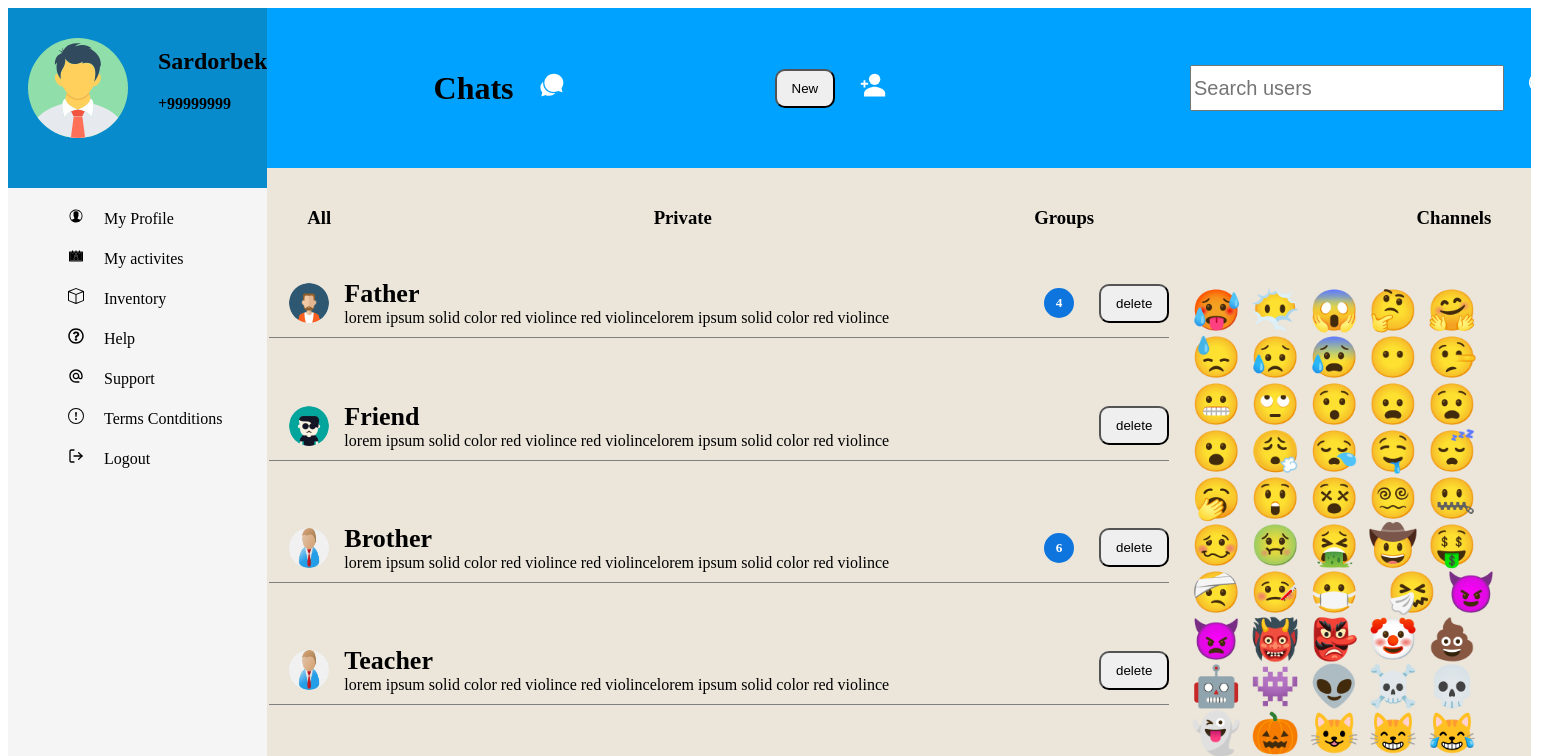
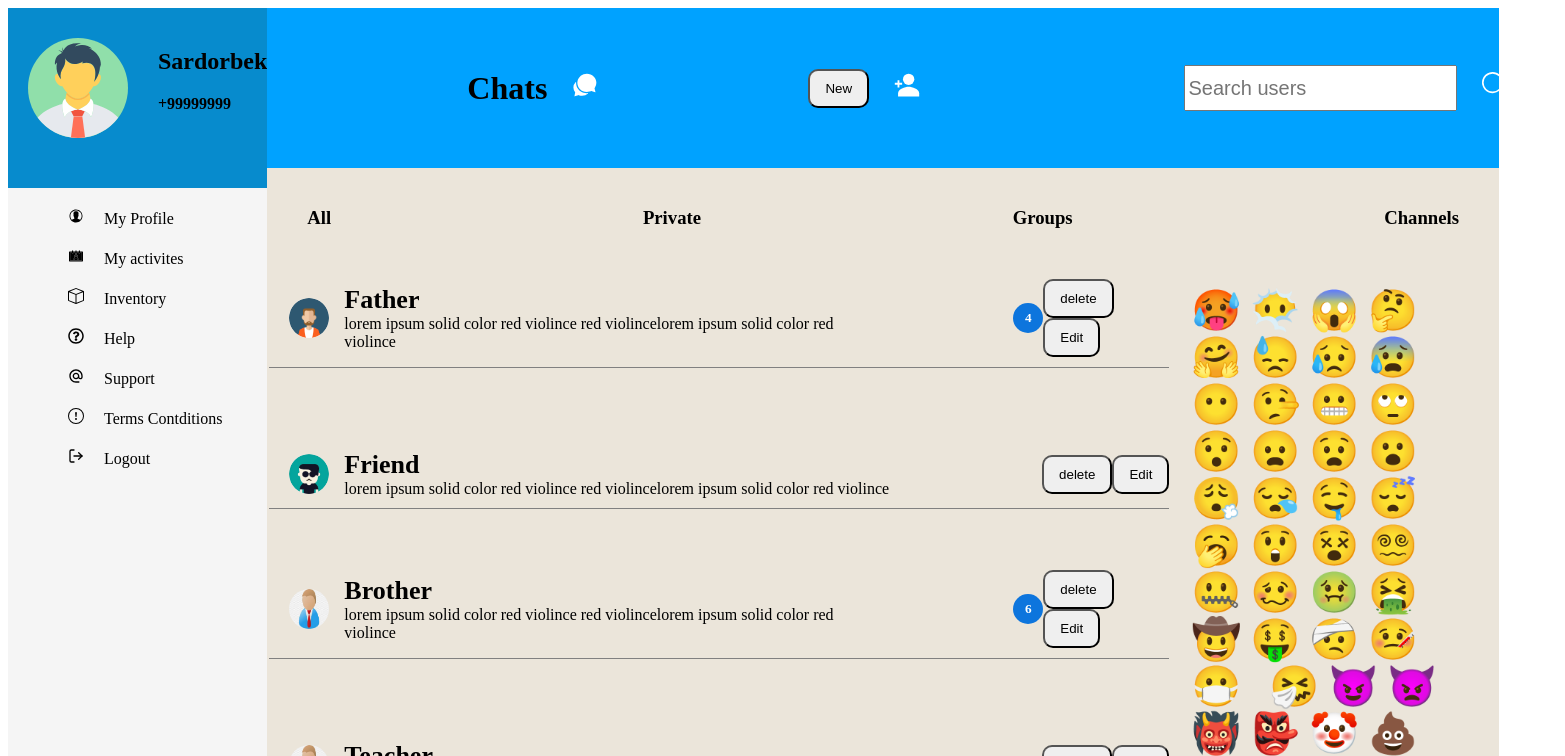
Before and after one commit to NizamovSardorbek/telegram, a React (Create React App) app: page / in a window 1280 px wide. Shown: the top 756 px of the page, 1565 px wide, since content can reach past the window. Built offline with nearby package versions, Linux system fonts and the light colour scheme.

Commit message:
props with searchs

```diff
--- a/src/App.jsx
+++ b/src/App.jsx
@@ -42,7 +42,7 @@ export default function App() {
   const [openInput, setOpenInput] = useState(false);
   const [inputValue, setInputValue] = useState("");
   const [searchval, setSearchval] = useState("");
-  console.log({ searchval });
+  const [select, setSelect] = useState("");
 
   const OpenModal = () => {
     setModal(!modal);
@@ -90,9 +90,14 @@ export default function App() {
     setData(newData);
   };
   const onSearch = () => {
-    let res = data.filter((val) => val.name.toLowerCase().includes(searchval.toLowerCase()));
+    let res = data.filter((val) =>
+      val.name.toLowerCase().includes(searchval.toLowerCase())
+    );
     setData(res);
   };
+  const onEdit = (vals) => {
+  };
+  console.log(select);
   return (
     <Container>
       <Sidebar open={open}>
@@ -222,6 +227,7 @@ export default function App() {
         </Chats>
         {openInput ? (
           <InputAdd
+          widthh= "700px"
             value={inputValue}
             placeholder="Add user"
             type="text"
@@ -260,7 +266,10 @@ export default function App() {
                         )}
                       </div>
                     </div>
-                    <Button onClick={() => onDelete(value.id)}>delete</Button>
+                    <div>
+                      <Button onClick={() => onDelete(value.id)}>delete</Button>
+                      <Button onClick={onEdit(value)}>Edit</Button>
+                    </div>
                   </ImageAvatar>
                 </Tr>
               ))
--- a/src/Appstyled.jsx
+++ b/src/Appstyled.jsx
@@ -172,7 +172,7 @@ export const IconWrap = styled.i`
   }
 `;
 export const InputAdd = styled.input`
-  width: 400px;
+  width: ${({ widthh }) => (widthh ? widthh : "300px")};
   height: 40px;
   margin-left: 20%;
   font-size: 20px;
```
